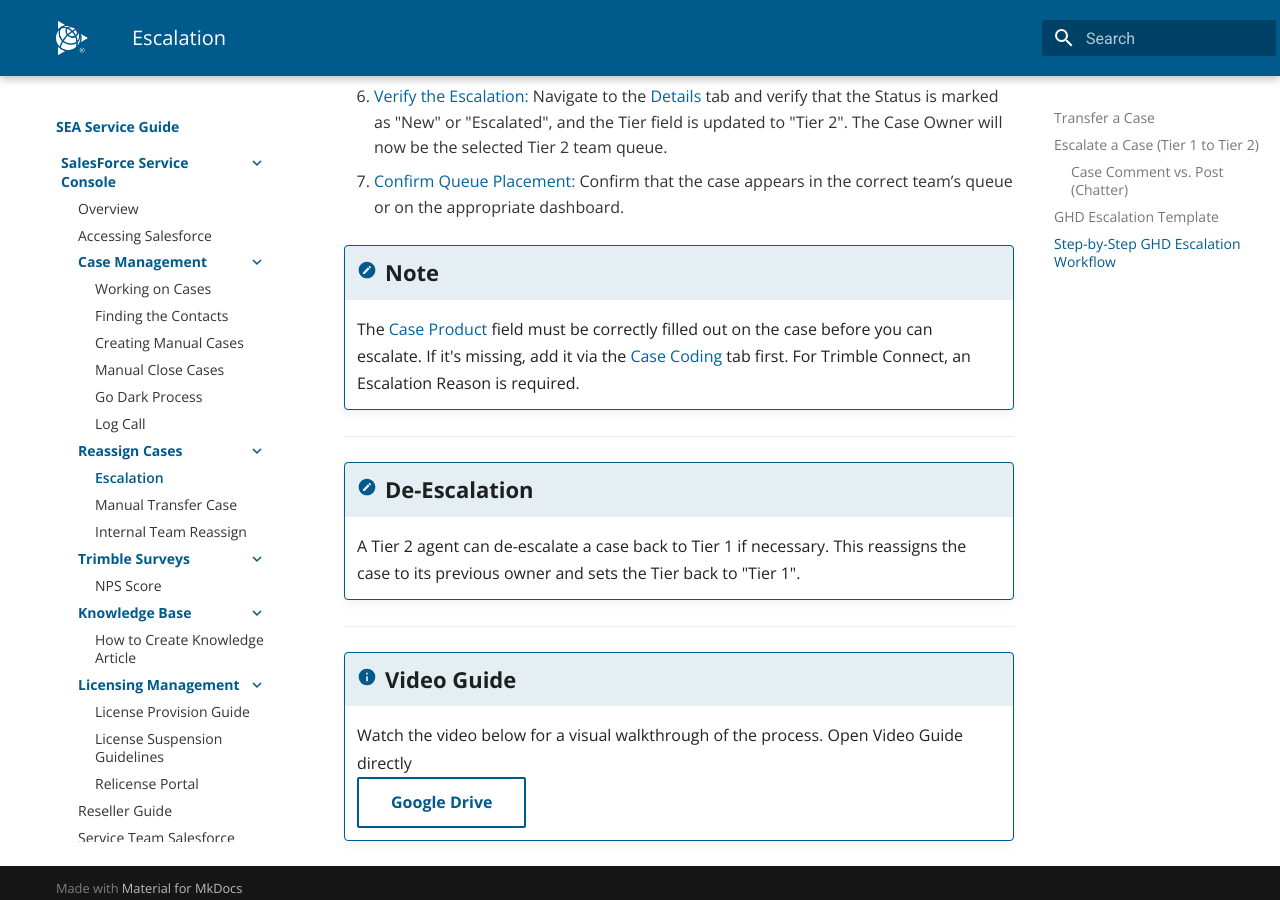
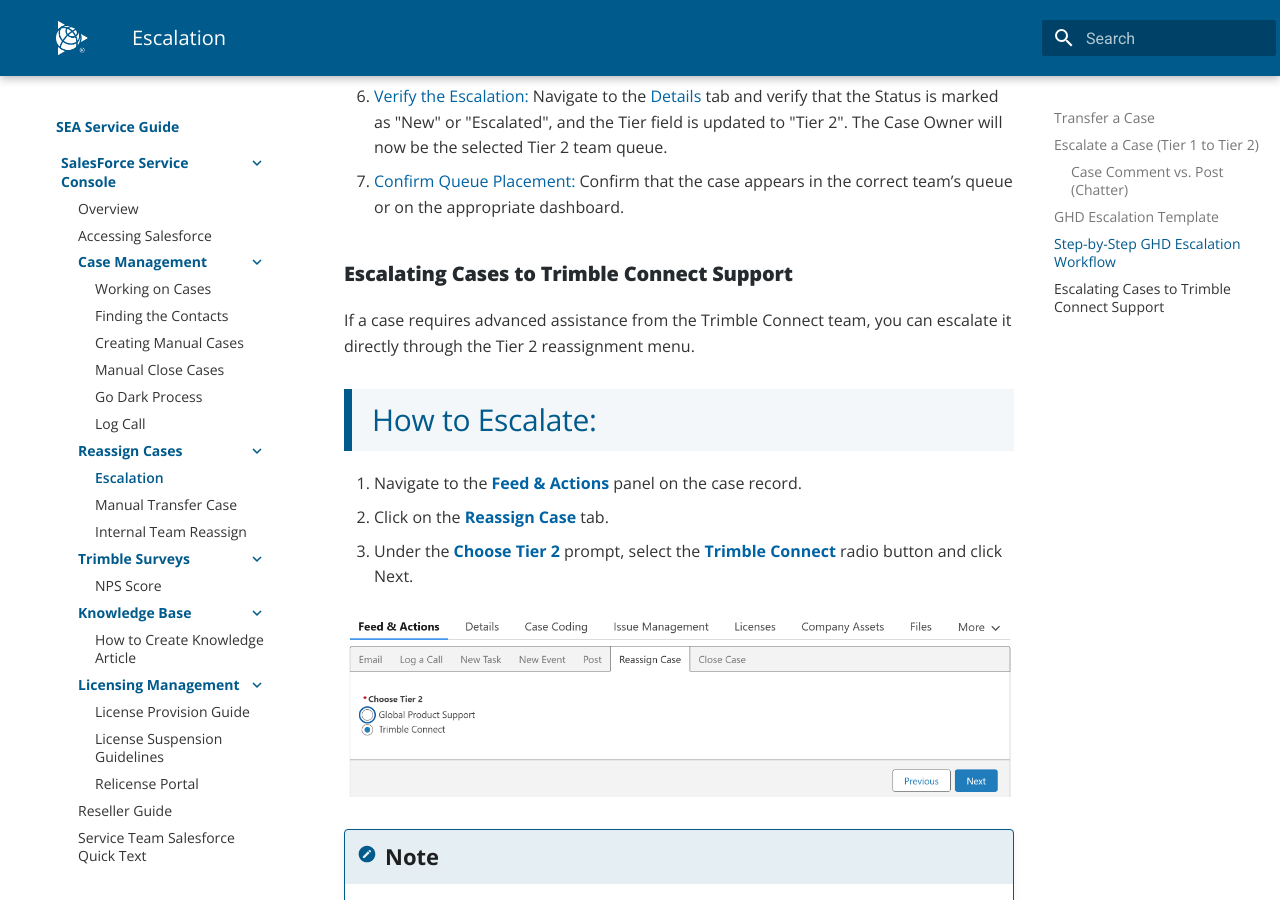
Before and after one commit to KaiLoonTey/Salesforce_ServiceGuide, an MkDocs documentation site: the page built from docs/ReassignCases.md, in a window 1280 px wide and 900 px high, scrolled down 3227 px. Built offline with MkDocs 1.6.1 and Material for MkDocs 9.7.7, drawn with Linux system fonts in a browser that asks for light colours.

Commit message:
Update_tc

```diff
--- a/docs/ReassignCases.md
+++ b/docs/ReassignCases.md
@@ -94,6 +94,21 @@ Please find attached customer options.ini file.
 6. <span style="color: #0063A3;">Verify the Escalation:</span> Navigate to the <span style="color: #0063A3;">Details</span> tab and verify that the Status is marked as "New" or "Escalated", and the Tier field is updated to "Tier 2". The Case Owner will now be the selected Tier 2 team queue.
 7. <span style="color: #0063A3;">Confirm Queue Placement:</span> Confirm that the case appears in the correct team’s queue or on the appropriate dashboard.
 
+## Escalating Cases to Trimble Connect Support
+
+If a case requires advanced assistance from the Trimble Connect team, you can escalate it directly through the Tier 2 reassignment menu.
+
+<div style="background-color: #f4f7f9; border-left: 8px solid #005a8c; padding: 10px 20px; margin-top: 30px; margin-bottom: 20px;">
+    <h2 style="margin: 0; color: #005a8c; font-size: 1.5rem; font-weight: 100; border-bottom: none; padding: 0;">How to Escalate:</h2>
+</div>
+
+1. Navigate to the **Feed & Actions** panel on the case record.
+2. Click on the **Reassign Case** tab.
+3. Under the **Choose Tier 2** prompt, select the **Trimble Connect** radio button and click Next.
+
+![Tier 2 Escalation - Trimble Connect](assets/trimbleconnectescalate.png){ width="700" }
+
+
 
 !!! note "Note"
 	</span> The <span style="color: #0063A3;">Case Product</span> field must be correctly filled out on the case before you can escalate. If it's missing, add it via the <span style="color: #0063A3;">Case Coding</span> tab first. For Trimble Connect, an Escalation Reason is required.
```
Also changed, not shown: docs/assets/trimbleconnectescalate.png (added).
